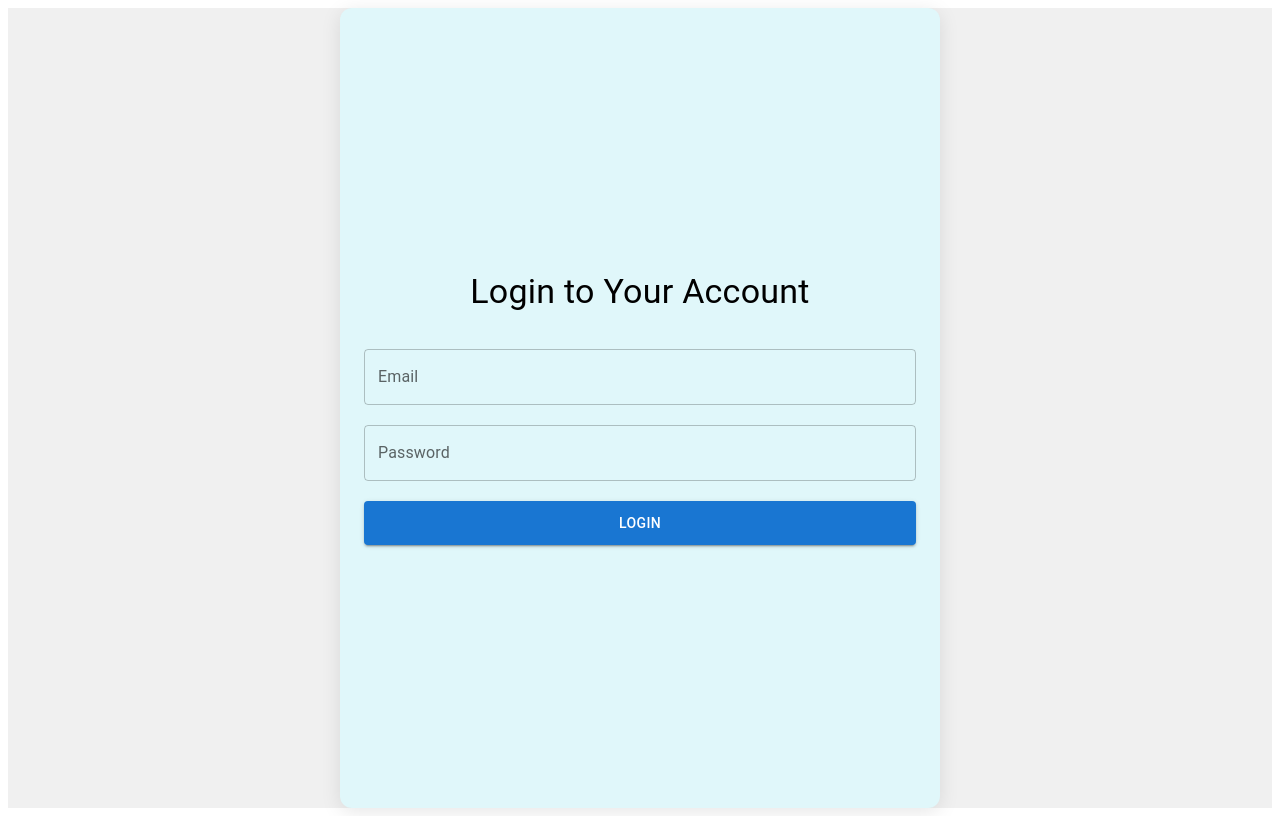
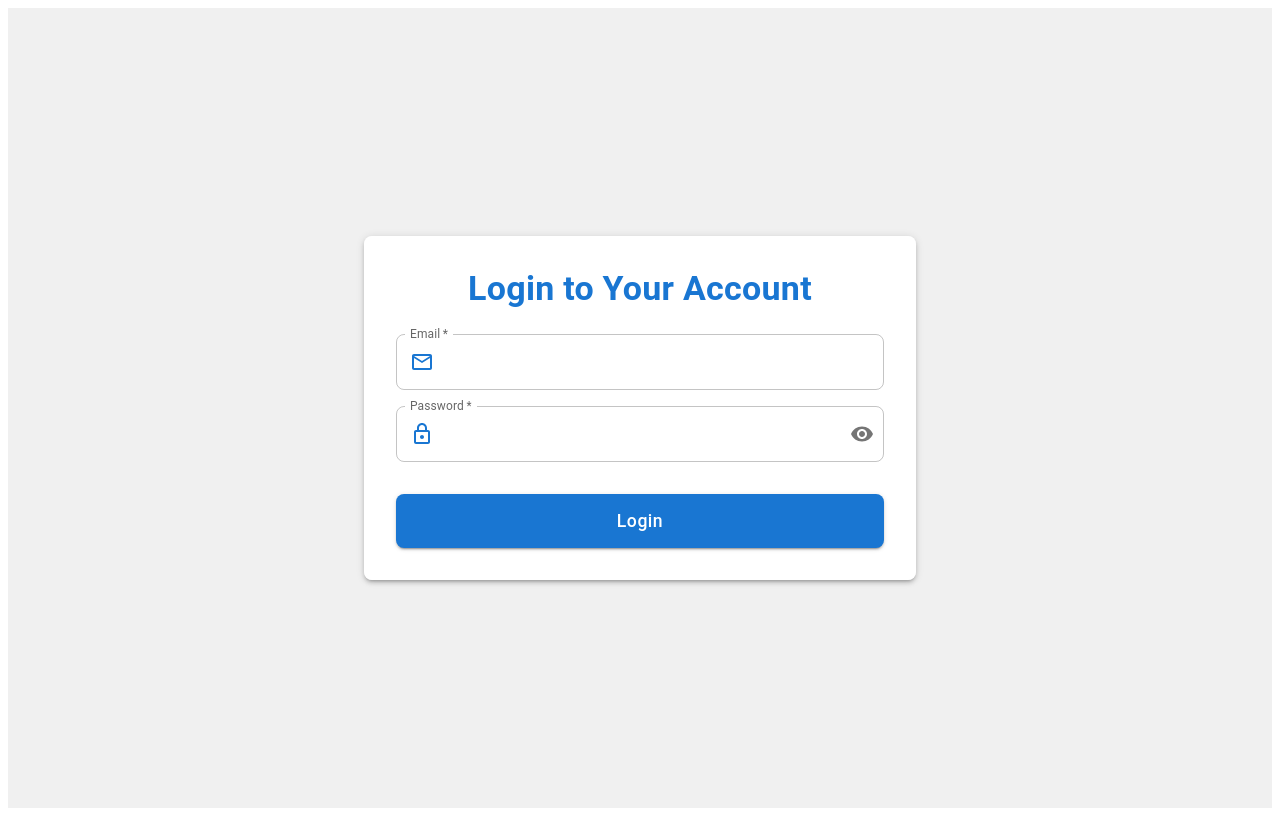
Before and after one commit to prithesh17/votely-frontend, a React (Vite) app: page /login in a window 1280 px wide. Built offline with nearby package versions, Linux system fonts and the light colour scheme; no server answers.

Commit message:
Modified UI

```diff
--- a/src/components/HomePage.jsx
+++ b/src/components/HomePage.jsx
@@ -1,21 +1,36 @@
 import React from 'react';
-import { Container, Typography, Button, Box } from '@mui/material';
+import {
+  Container,
+  Typography,
+  Button,
+  Box,
+  Paper,
+  Stack,
+  useTheme
+} from '@mui/material';
 import { Link } from 'react-router-dom';
 
 const HomePage = () => {
+  const theme = useTheme();
+
   return (
     <Container
       maxWidth="sm"
       sx={{
+        minHeight: '100vh',
         display: 'flex',
-        flexDirection: 'column',
+        alignItems: 'center',
         justifyContent: 'center',
-        alignItems: 'center',
-        minHeight: '100vh',
-        backgroundColor: '#e0f7fa',
-        padding: '20px',
-        borderRadius: '12px',
-        boxShadow: '0px 4px 20px rgba(0, 0, 0, 0.1)'
+        py: 4
+      }}
+    >
+      <Paper
+        elevation={3}
+        sx={{
+          p: 4,
+          borderRadius: 2,
+          textAlign: 'center',
+          background: `linear-gradient(to bottom, ${theme.palette.background.paper}, ${theme.palette.background.default})`
         }}
       >
         <Typography
@@ -24,59 +39,76 @@ const HomePage = () => {
           gutterBottom
           sx={{
             fontWeight: 'bold',
-          textAlign: 'center',
-          color: '#00796b'
+            color: theme.palette.primary.main,
+            mb: 3
           }}
         >
           Welcome to Online Voting
         </Typography>
+
         <Typography
           variant="h6"
           component="p"
           gutterBottom
           sx={{
-          textAlign: 'center',
-          color: '#004d40',
-          marginBottom: '30px'
+            mb: 4,
+            color: theme.palette.text.secondary
           }}
         >
           Participate in secure and easy online voting!
         </Typography>
-      <Box sx={{ display: 'flex', gap: '20px' }}>
+
+        <Stack
+          direction="row"
+          spacing={2}
+          justifyContent="center"
+          sx={{ mt: 2 }}
+        >
           <Button
             variant="contained"
             color="primary"
             component={Link}
             to="/login"
+            size="large"
             sx={{
-            padding: '10px 30px',
-            backgroundColor: '#00796b',
+              px: 4,
+              py: 1.5,
+              borderRadius: 2,
+              textTransform: 'none',
+              fontSize: '1.1rem',
               '&:hover': {
-              backgroundColor: '#004d40',
+                transform: 'translateY(-2px)',
+                transition: 'transform 0.2s'
               }
             }}
           >
             Login
           </Button>
+
           <Button
             variant="outlined"
             color="primary"
             component={Link}
             to="/register"
+            size="large"
             sx={{
-            padding: '10px 30px',
-            color: '#00796b',
-            borderColor: '#00796b',
+              px: 4,
+              py: 1.5,
+              borderRadius: 2,
+              textTransform: 'none',
+              fontSize: '1.1rem',
               '&:hover': {
-              backgroundColor: '#b2dfdb',
-              borderColor: '#004d40',
-              color: '#004d40'
+                transform: 'translateY(-2px)',
+                transition: 'transform 0.2s',
+                backgroundColor: theme.palette.primary.main,
+                color: theme.palette.common.white
               }
             }}
           >
             Register
           </Button>
-      </Box>
+        </Stack>
+      </Paper>
     </Container>
   );
 };
--- a/src/components/LoginPage.jsx
+++ b/src/components/LoginPage.jsx
@@ -1,20 +1,38 @@
 import React, { useState } from 'react';
-import { Container, Typography, TextField, Button, Box, Alert } from '@mui/material';
+import {
+  Container,
+  Typography,
+  TextField,
+  Button,
+  Box,
+  Alert,
+  Paper,
+  IconButton,
+  InputAdornment,
+  useTheme
+} from '@mui/material';
 import { useNavigate } from 'react-router-dom';
+import { Visibility, VisibilityOff, EmailOutlined, LockOutlined } from '@mui/icons-material';
 import axios from 'axios';
 import Cookies from 'js-cookie';
 
 const apiUrl = import.meta.env.VITE_API_URL;
 
 const LoginPage = () => {
+  const theme = useTheme();
   const [email, setEmail] = useState('');
   const [password, setPassword] = useState('');
+  const [showPassword, setShowPassword] = useState(false);
   const [errorMessage, setErrorMessage] = useState('');
   const [successMessage, setSuccessMessage] = useState('');
+  const [loading, setLoading] = useState(false);
+
   const navigate = useNavigate();
 
   const handleLogin = async (e) => {
     e.preventDefault();
+    setLoading(true);
+
     try {
       const response = await axios.post(`${apiUrl}/admin/login`, {
         email,
@@ -23,9 +41,7 @@ const LoginPage = () => {
 
       if (response.data.success) {
         const { accessToken } = response.data.data;
-
         Cookies.set('accessToken', accessToken, { expires: 1 });
-
         setSuccessMessage(`${response.data.message}, Navigating to Home Page. Please wait !!`);
         setErrorMessage('');
 
@@ -36,6 +52,8 @@ const LoginPage = () => {
     } catch (error) {
       setErrorMessage('Login unsuccessful. Please try again.');
       setSuccessMessage('');
+    } finally {
+      setLoading(false);
     }
   };
 
@@ -43,28 +61,60 @@ const LoginPage = () => {
     <Container
       maxWidth="sm"
       sx={{
+        minHeight: '100vh',
         display: 'flex',
-        flexDirection: 'column',
+        alignItems: 'center',
         justifyContent: 'center',
-        alignItems: 'center',
-        height: '100vh',
-        width: '100vw',
-        backgroundColor: '#e0f7fa',
-        padding: '20px',
-        borderRadius: '12px',
-        boxShadow: '0px 4px 20px rgba(0, 0, 0, 0.1)',
-        textAlign: 'center',
+        py: 4
       }}
     >
-      <Typography variant="h4" component="h1" gutterBottom>
+      <Paper
+        elevation={3}
+        sx={{
+          p: 4,
+          borderRadius: 2,
+          width: '100%',
+          background: `linear-gradient(to bottom, ${theme.palette.background.paper}, ${theme.palette.background.default})`
+        }}
+      >
+        <Typography
+          variant="h4"
+          component="h1"
+          gutterBottom
+          sx={{
+            textAlign: 'center',
+            fontWeight: 'bold',
+            color: theme.palette.primary.main,
+            mb: 3
+          }}
+        >
           Login to Your Account
         </Typography>
-      {errorMessage && <Alert severity="error">{errorMessage}</Alert>}
-      {successMessage && <Alert severity="success">{successMessage}</Alert>}
+
+        {errorMessage && (
+          <Alert
+            severity="error"
+            sx={{ mb: 2, borderRadius: 1 }}
+          >
+            {errorMessage}
+          </Alert>
+        )}
+
+        {successMessage && (
+          <Alert
+            severity="success"
+            sx={{ mb: 2, borderRadius: 1 }}
+          >
+            {successMessage}
+          </Alert>
+        )}
+
         <Box
           component="form"
-        sx={{ mt: 3, width: '100%' }}
           onSubmit={handleLogin}
+          sx={{
+            '& .MuiTextField-root': { mb: 2 },
+          }}
         >
           <TextField
             label="Email"
@@ -73,27 +123,75 @@ const LoginPage = () => {
             fullWidth
             value={email}
             onChange={(e) => setEmail(e.target.value)}
-          sx={{ marginBottom: '20px' }}
+            required
+            InputProps={{
+              startAdornment: (
+                <InputAdornment position="start">
+                  <EmailOutlined color="primary" />
+                </InputAdornment>
+              ),
+            }}
+            sx={{
+              '& .MuiOutlinedInput-root': {
+                borderRadius: 2,
+              }
+            }}
           />
+
           <TextField
             label="Password"
-          type="password"
+            type={showPassword ? 'text' : 'password'}
             variant="outlined"
             fullWidth
             value={password}
             onChange={(e) => setPassword(e.target.value)}
-          sx={{ marginBottom: '20px' }}
+            required
+            InputProps={{
+              startAdornment: (
+                <InputAdornment position="start">
+                  <LockOutlined color="primary" />
+                </InputAdornment>
+              ),
+              endAdornment: (
+                <InputAdornment position="end">
+                  <IconButton
+                    onClick={() => setShowPassword(!showPassword)}
+                    edge="end"
+                  >
+                    {showPassword ? <VisibilityOff /> : <Visibility />}
+                  </IconButton>
+                </InputAdornment>
+              ),
+            }}
+            sx={{
+              '& .MuiOutlinedInput-root': {
+                borderRadius: 2,
+              }
+            }}
           />
+
           <Button
             variant="contained"
             color="primary"
             fullWidth
             type="submit"
-          sx={{ padding: '10px 0' }}
+            disabled={loading}
+            sx={{
+              mt: 2,
+              py: 1.5,
+              borderRadius: 2,
+              textTransform: 'none',
+              fontSize: '1.1rem',
+              '&:hover': {
+                transform: 'translateY(-2px)',
+                transition: 'transform 0.2s'
+              }
+            }}
           >
-          Login
+            {loading ? 'Logging in...' : 'Login'}
           </Button>
         </Box>
+      </Paper>
     </Container>
   );
 };
--- a/src/components/RegisterPage.jsx
+++ b/src/components/RegisterPage.jsx
@@ -1,20 +1,38 @@
 import React, { useState } from 'react';
-import { Container, Typography, TextField, Button, Box, Alert } from '@mui/material';
+import {
+  Container,
+  Typography,
+  TextField,
+  Button,
+  Box,
+  Alert,
+  Paper,
+  IconButton,
+  InputAdornment,
+  useTheme
+} from '@mui/material';
 import { useNavigate } from 'react-router-dom';
+import { Visibility, VisibilityOff, PersonOutline, EmailOutlined, LockOutlined } from '@mui/icons-material';
 import axios from 'axios';
 
 const apiUrl = import.meta.env.VITE_API_URL;
 
 const RegisterPage = () => {
+  const theme = useTheme();
   const [fullName, setFullName] = useState('');
   const [email, setEmail] = useState('');
   const [password, setPassword] = useState('');
+  const [showPassword, setShowPassword] = useState(false);
   const [errorMessage, setErrorMessage] = useState('');
   const [successMessage, setSuccessMessage] = useState('');
+  const [loading, setLoading] = useState(false);
+
   const navigate = useNavigate();
 
   const handleRegister = async (e) => {
     e.preventDefault();
+    setLoading(true);
+
     try {
       const response = await axios.post(`${apiUrl}/admin/register`, {
         fullName,
@@ -25,7 +43,6 @@ const RegisterPage = () => {
       if (response.data.success) {
         setSuccessMessage(`${response.data.message}, Navigating to Home Page. Please wait !!`);
         setErrorMessage('');
-
         setTimeout(() => {
           navigate('/');
         }, 3000);
@@ -33,6 +50,8 @@ const RegisterPage = () => {
     } catch (error) {
       setErrorMessage('Registration unsuccessful. Please try again.');
       setSuccessMessage('');
+    } finally {
+      setLoading(false);
     }
   };
 
@@ -40,28 +59,60 @@ const RegisterPage = () => {
     <Container
       maxWidth="sm"
       sx={{
+        minHeight: '100vh',
         display: 'flex',
-        flexDirection: 'column',
+        alignItems: 'center',
         justifyContent: 'center',
-        alignItems: 'center',
-        height: '100vh',
-        width: '100vw',
-        backgroundColor: '#e0f7fa',
-        padding: '20px',
-        borderRadius: '12px',
-        boxShadow: '0px 4px 20px rgba(0, 0, 0, 0.1)',
-        textAlign: 'center',
+        py: 4
       }}
     >
-      <Typography variant="h4" component="h1" gutterBottom>
+      <Paper
+        elevation={3}
+        sx={{
+          p: 4,
+          borderRadius: 2,
+          width: '100%',
+          background: `linear-gradient(to bottom, ${theme.palette.background.paper}, ${theme.palette.background.default})`
+        }}
+      >
+        <Typography
+          variant="h4"
+          component="h1"
+          gutterBottom
+          sx={{
+            textAlign: 'center',
+            fontWeight: 'bold',
+            color: theme.palette.primary.main,
+            mb: 3
+          }}
+        >
           Register an Account
         </Typography>
-      {errorMessage && <Alert severity="error">{errorMessage}</Alert>}
-      {successMessage && <Alert severity="success">{successMessage}</Alert>}
+
+        {errorMessage && (
+          <Alert
+            severity="error"
+            sx={{ mb: 2, borderRadius: 1 }}
+          >
+            {errorMessage}
+          </Alert>
+        )}
+
+        {successMessage && (
+          <Alert
+            severity="success"
+            sx={{ mb: 2, borderRadius: 1 }}
+          >
+            {successMessage}
+          </Alert>
+        )}
+
         <Box
           component="form"
-        sx={{ mt: 3, width: '100%' }}
           onSubmit={handleRegister}
+          sx={{
+            '& .MuiTextField-root': { mb: 2 },
+          }}
         >
           <TextField
             label="Full Name"
@@ -69,8 +120,21 @@ const RegisterPage = () => {
             fullWidth
             value={fullName}
             onChange={(e) => setFullName(e.target.value)}
-          sx={{ marginBottom: '20px' }}
+            required
+            InputProps={{
+              startAdornment: (
+                <InputAdornment position="start">
+                  <PersonOutline color="primary" />
+                </InputAdornment>
+              ),
+            }}
+            sx={{
+              '& .MuiOutlinedInput-root': {
+                borderRadius: 2,
+              }
+            }}
           />
+
           <TextField
             label="Email"
             type="email"
@@ -78,27 +142,75 @@ const RegisterPage = () => {
             fullWidth
             value={email}
             onChange={(e) => setEmail(e.target.value)}
-          sx={{ marginBottom: '20px' }}
+            required
+            InputProps={{
+              startAdornment: (
+                <InputAdornment position="start">
+                  <EmailOutlined color="primary" />
+                </InputAdornment>
+              ),
+            }}
+            sx={{
+              '& .MuiOutlinedInput-root': {
+                borderRadius: 2,
+              }
+            }}
           />
+
           <TextField
             label="Password"
-          type="password"
+            type={showPassword ? 'text' : 'password'}
             variant="outlined"
             fullWidth
             value={password}
             onChange={(e) => setPassword(e.target.value)}
-          sx={{ marginBottom: '20px' }}
+            required
+            InputProps={{
+              startAdornment: (
+                <InputAdornment position="start">
+                  <LockOutlined color="primary" />
+                </InputAdornment>
+              ),
+              endAdornment: (
+                <InputAdornment position="end">
+                  <IconButton
+                    onClick={() => setShowPassword(!showPassword)}
+                    edge="end"
+                  >
+                    {showPassword ? <VisibilityOff /> : <Visibility />}
+                  </IconButton>
+                </InputAdornment>
+              ),
+            }}
+            sx={{
+              '& .MuiOutlinedInput-root': {
+                borderRadius: 2,
+              }
+            }}
           />
+
           <Button
             variant="contained"
             color="primary"
             fullWidth
             type="submit"
-          sx={{ padding: '10px 0' }}
+            disabled={loading}
+            sx={{
+              mt: 2,
+              py: 1.5,
+              borderRadius: 2,
+              textTransform: 'none',
+              fontSize: '1.1rem',
+              '&:hover': {
+                transform: 'translateY(-2px)',
+                transition: 'transform 0.2s'
+              }
+            }}
           >
-          Register
+            {loading ? 'Registering...' : 'Register'}
           </Button>
         </Box>
+      </Paper>
     </Container>
   );
 };
```
Lines whose indentation alone changed are shown as unchanged.
